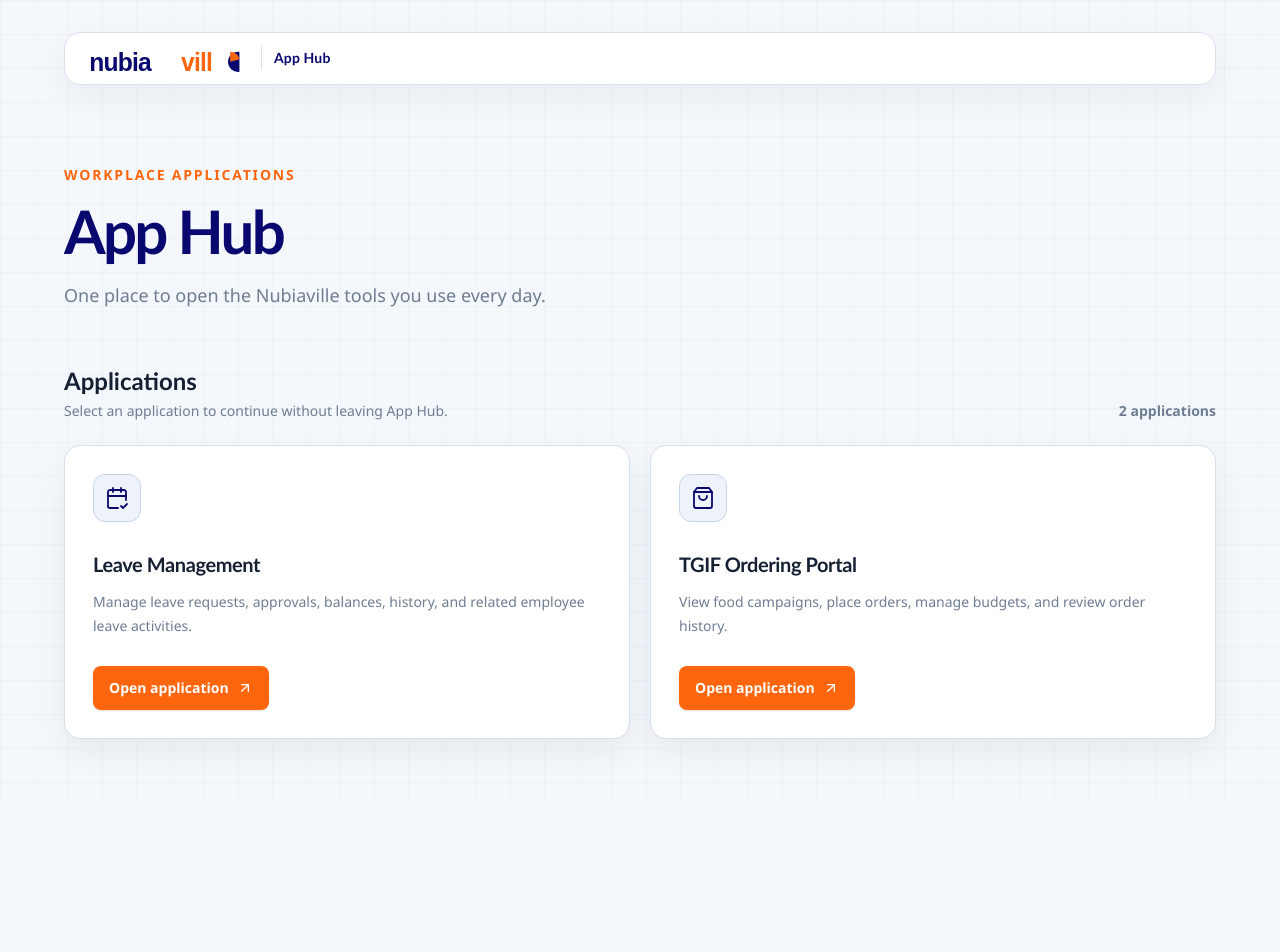
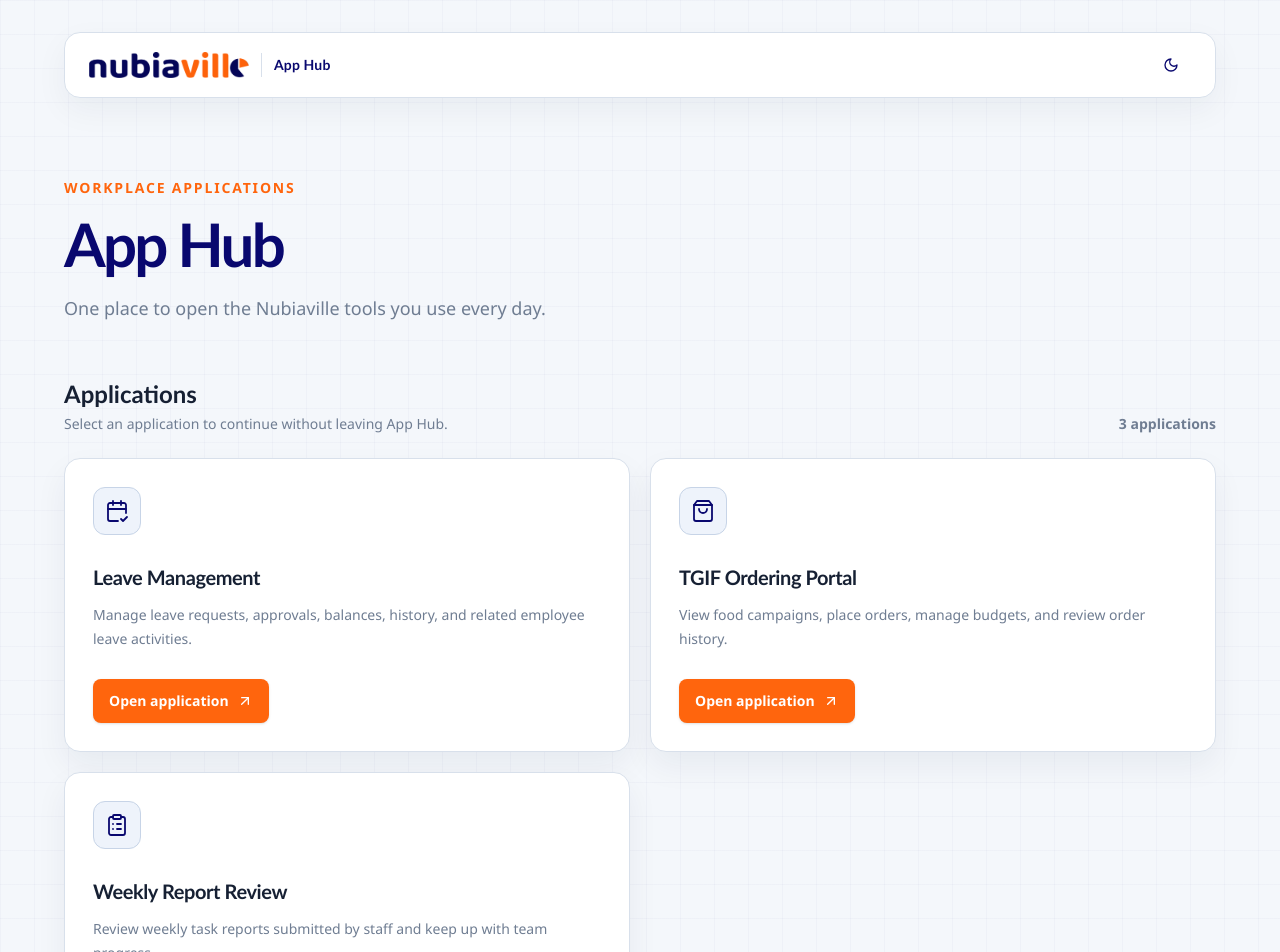
Before and after one commit to tryraisins/NubiavilleAppHub, a Next.js app: page / in a window 1280 px wide. Shown: the top 952 px of the page. Before the commit the page ends 800 px from the top, so only its background shows below. Built offline with nearby package versions, Linux system fonts and the light colour scheme.

Commit message:
Add-dark-theme-and-Weekly-Report-Review

```diff
--- a/app/globals.css
+++ b/app/globals.css
@@ -1,4 +1,6 @@
 @import "tailwindcss";
+
+@custom-variant dark (&:where(.dark, .dark *));
 
 :root {
   --navy: #09086f;
@@ -8,6 +10,34 @@
   --ink: #162033;
   --muted: #6f7d92;
   --border: #d8e0eb;
+  --icon-surface: #eef3fb;
+  --icon-border: #c7d4e7;
+  --control-hover: #edf2fb;
+  --orange-hover: #db5105;
+  --card-hover-border: #aebbd0;
+  --header-shadow: 0 12px 32px rgba(21, 35, 61, 0.05);
+  --card-shadow: 0 14px 32px rgba(21, 35, 61, 0.06);
+  --card-hover-shadow: 0 18px 36px rgba(9, 8, 111, 0.1);
+  --grid-line: rgba(9, 8, 111, 0.025);
+}
+
+html.dark {
+  --navy: #f8fafc;
+  --orange: #ff7a32;
+  --page: #10182b;
+  --surface: #17223a;
+  --ink: #f6f8fc;
+  --muted: #b4bfd1;
+  --border: #2c3b56;
+  --icon-surface: #202e49;
+  --icon-border: #3a4c6d;
+  --control-hover: #22314d;
+  --orange-hover: #ff914f;
+  --card-hover-border: #526887;
+  --header-shadow: 0 12px 32px rgba(0, 0, 0, 0.25);
+  --card-shadow: 0 14px 32px rgba(0, 0, 0, 0.2);
+  --card-hover-shadow: 0 18px 36px rgba(0, 0, 0, 0.32);
+  --grid-line: rgba(248, 250, 252, 0.035);
 }
 
 * {
@@ -22,11 +52,12 @@ body {
   min-height: 100vh;
   background-color: var(--page);
   background-image:
-    linear-gradient(rgba(9, 8, 111, 0.025) 1px, transparent 1px),
-    linear-gradient(90deg, rgba(9, 8, 111, 0.025) 1px, transparent 1px);
+    linear-gradient(var(--grid-line) 1px, transparent 1px),
+    linear-gradient(90deg, var(--grid-line) 1px, transparent 1px);
   background-size: 34px 34px;
   color: var(--ink);
   font-family: "Aptos", "Segoe UI", sans-serif;
+  transition: background-color 180ms ease, color 180ms ease;
 }
 
 .font-heading {
--- a/app/layout.tsx
+++ b/app/layout.tsx
@@ -17,8 +17,11 @@ export const metadata: Metadata = {
 };
 
 export const viewport: Viewport = {
-  colorScheme: "light",
-  themeColor: "#09086f",
+  colorScheme: "light dark",
+  themeColor: [
+    { media: "(prefers-color-scheme: light)", color: "#f4f7fb" },
+    { media: "(prefers-color-scheme: dark)", color: "#10182b" },
+  ],
   width: "device-width",
   initialScale: 1,
   viewportFit: "cover",
@@ -26,7 +29,14 @@ export const viewport: Viewport = {
 
 export default function RootLayout({ children }: Readonly<{ children: React.ReactNode }>) {
   return (
-    <html lang="en">
+    <html lang="en" suppressHydrationWarning>
+      <head>
+        <script
+          dangerouslySetInnerHTML={{
+            __html: `(() => { try { const theme = localStorage.getItem("nubiaville-theme"); if (theme === "dark" || (!theme && window.matchMedia("(prefers-color-scheme: dark)").matches)) document.documentElement.classList.add("dark"); } catch {} })()`,
+          }}
+        />
+      </head>
       <body>{children}</body>
     </html>
   );
--- a/components/application-card.tsx
+++ b/components/application-card.tsx
@@ -7,10 +7,12 @@ export function ApplicationCard({ application }: { application: Application }) {
   return (
     <a
       href={application.url}
-      className="group flex min-h-[17rem] cursor-pointer flex-col rounded-2xl border border-[var(--border)] bg-[var(--surface)] p-6 shadow-[0_14px_32px_rgba(21,35,61,0.06)] transition hover:-translate-y-0.5 hover:border-[#aebbd0] hover:shadow-[0_18px_36px_rgba(9,8,111,0.1)] focus-visible:outline-none sm:p-7"
+      target={application.newTab ? "_blank" : undefined}
+      rel={application.newTab ? "noreferrer" : undefined}
+      className="group flex min-h-[17rem] cursor-pointer flex-col rounded-2xl border border-[var(--border)] bg-[var(--surface)] p-6 shadow-[var(--card-shadow)] transition hover:-translate-y-0.5 hover:border-[var(--card-hover-border)] hover:shadow-[var(--card-hover-shadow)] focus-visible:outline-none sm:p-7"
     >
       <div className="flex items-start justify-between gap-4">
-        <span className="grid size-12 shrink-0 place-items-center rounded-xl border border-[#c7d4e7] bg-[#eef3fb] text-[var(--navy)]" aria-hidden="true">
+        <span className="grid size-12 shrink-0 place-items-center rounded-xl border border-[var(--icon-border)] bg-[var(--icon-surface)] text-[var(--navy)]" aria-hidden="true">
           <ApplicationIcon iconKey={application.iconKey} className="size-6" />
         </span>
       </div>
@@ -19,7 +21,7 @@ export function ApplicationCard({ application }: { application: Application }) {
         <p className="mt-3 max-w-[33rem] text-sm leading-6 text-[var(--muted)]">{application.description}</p>
       </div>
       <div className="mt-auto pt-7">
-        <span className="inline-flex min-h-11 items-center gap-2 rounded-lg bg-[var(--orange)] px-4 py-2.5 text-sm font-bold text-white shadow-sm transition-colors group-hover:bg-[#db5105]">
+        <span className="inline-flex min-h-11 items-center gap-2 rounded-lg bg-[var(--orange)] px-4 py-2.5 text-sm font-bold text-white shadow-sm transition-colors group-hover:bg-[var(--orange-hover)]">
           Open application
           <ArrowUpRight className="size-4" aria-hidden="true" />
         </span>
--- a/components/hub-header.tsx
+++ b/components/hub-header.tsx
@@ -2,16 +2,18 @@ import Image from "next/image";
 import Link from "next/link";
 
 import { PwaInstallButton } from "@/components/pwa-install-button";
+import { ThemeToggle } from "@/components/theme-toggle";
 
 export function HubHeader() {
   return (
-    <header className="mx-auto flex w-full max-w-6xl items-center justify-between gap-3 rounded-2xl border border-[var(--border)] bg-white/95 px-4 py-3 shadow-[0_12px_32px_rgba(21,35,61,0.05)] backdrop-blur-sm sm:px-6">
+    <header className="mx-auto flex w-full max-w-6xl items-center justify-between gap-3 rounded-2xl border border-[var(--border)] bg-[var(--surface)] px-4 py-3 shadow-[var(--header-shadow)] backdrop-blur-sm sm:px-6">
       <Link href="/" className="flex min-w-0 items-center gap-3 rounded-lg focus-visible:outline-none">
-        <Image src="/nubiaville-logo.svg" alt="Nubiaville" width={1584} height={265} priority className="block h-auto w-32 shrink-0 object-contain object-left sm:w-40" />
+        <Image src="/nubiaville-logo.png" alt="Nubiaville" width={1600} height={260} priority className="block h-auto w-32 shrink-0 object-contain object-left dark:hidden sm:w-40" />
+        <Image src="/nubiaville-logo-dark.svg" alt="" width={1600} height={260} priority className="hidden h-auto w-32 shrink-0 object-contain object-left dark:block sm:w-40" />
         <span className="hidden h-6 w-px bg-[var(--border)] sm:block" aria-hidden="true" />
         <span className="hidden font-heading text-sm font-bold tracking-[0.01em] text-[var(--navy)] sm:inline">App Hub</span>
       </Link>
-      <nav className="flex shrink-0 items-center gap-1.5" aria-label="App Hub controls"><PwaInstallButton /></nav>
+      <nav className="flex shrink-0 items-center gap-1.5" aria-label="App Hub controls"><ThemeToggle /><PwaInstallButton /></nav>
     </header>
   );
 }
--- a/components/pwa-install-button.tsx
+++ b/components/pwa-install-button.tsx
@@ -36,7 +36,7 @@ export function PwaInstallButton() {
     <button
       type="button"
       onClick={install}
-      className="inline-flex min-h-10 cursor-pointer items-center gap-2 rounded-lg px-3 text-sm font-bold text-[var(--navy)] transition hover:bg-[#edf2fb] focus-visible:outline-none"
+      className="inline-flex min-h-10 cursor-pointer items-center gap-2 rounded-lg px-3 text-sm font-bold text-[var(--navy)] transition hover:bg-[var(--control-hover)] focus-visible:outline-none"
     >
       <Download className="size-4" aria-hidden="true" />
       <span className="hidden sm:inline">Install</span>
--- /dev/null
+++ b/components/theme-toggle.tsx
@@ -0,0 +1,34 @@
+"use client";
+
+import { Moon, Sun } from "lucide-react";
+import { useEffect, useState } from "react";
+
+const storageKey = "nubiaville-theme";
+
+export function ThemeToggle() {
+  const [isDark, setIsDark] = useState(false);
+
+  useEffect(() => {
+    setIsDark(document.documentElement.classList.contains("dark"));
+  }, []);
+
+  function toggleTheme() {
+    const nextTheme = !document.documentElement.classList.contains("dark");
+    document.documentElement.classList.toggle("dark", nextTheme);
+    localStorage.setItem(storageKey, nextTheme ? "dark" : "light");
+    setIsDark(nextTheme);
+  }
+
+  return (
+    <button
+      type="button"
+      onClick={toggleTheme}
+      aria-pressed={isDark}
+      aria-label={isDark ? "Switch to light theme" : "Switch to dark theme"}
+      title={isDark ? "Switch to light theme" : "Switch to dark theme"}
+      className="inline-flex size-10 cursor-pointer items-center justify-center rounded-lg text-[var(--navy)] transition hover:bg-[var(--control-hover)] focus-visible:outline-none"
+    >
+      {isDark ? <Sun className="size-4" aria-hidden="true" /> : <Moon className="size-4" aria-hidden="true" />}
+    </button>
+  );
+}
--- a/lib/applications.ts
+++ b/lib/applications.ts
@@ -4,11 +4,11 @@ export type Application = {
   description: string;
   iconKey: ApplicationIconKey;
   name: string;
-  url: `/${string}`;
+  newTab?: boolean;
+  url: string;
 };
 
-// Add every App Hub application here. Routes must stay on this origin so they
-// continue inside the installed PWA window.
+// Add every App Hub application here. External apps open in a new browser tab.
 export const applications: Application[] = [
   {
     name: "Leave Management",
@@ -22,4 +22,11 @@ export const applications: Application[] = [
     url: "/tgif",
     iconKey: "shopping",
   },
+  {
+    name: "Weekly Report Review",
+    description: "Review weekly task reports submitted by staff and keep up with team progress.",
+    url: "https://nubiaville.sharepoint.com/sites/workflowdemo/Pages/ViewWeeklyReport.aspx",
+    iconKey: "clipboard",
+    newTab: true,
+  },
 ];
```
Also changed, not shown: public/nubiaville-logo-dark.svg (added), public/nubiaville-logo.png (added).
